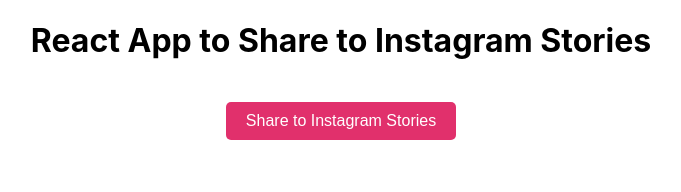
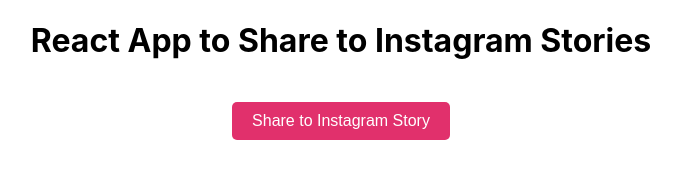
Before and after one commit to ChungTau/instagram-story-share, a React (Create React App) app: page / in a window 1280 px wide. Shown: the top 192 px of the page, without its empty margins (299-980 px from the left). Built offline with nearby package versions, Linux system fonts and the light colour scheme.

Commit message:
Update FacebookID

```diff
--- a/package.json
+++ b/package.json
@@ -2,7 +2,7 @@
   "name": "instagram-story-share",
   "version": "0.1.0",
   "private": true,
-  "homepage":"https://chungtau.github.io/instagram-story-share",
+  "homepage": "https://chungtau.github.io/instagram-story-share",
   "dependencies": {
     "@testing-library/jest-dom": "^5.17.0",
     "@testing-library/react": "^13.4.0",
@@ -55,5 +55,8 @@
       "last 1 firefox version",
       "last 1 safari version"
     ]
+  },
+  "devDependencies": {
+    "@types/facebook-js-sdk": "^3.3.9"
   }
 }
--- a/public/index.html
+++ b/public/index.html
@@ -23,24 +23,10 @@
     -->
     <title>React App</title>
   </head>
-  <script>
-    window.fbAsyncInit = function() {
-      FB.init({
-        appId      : '762957345592162', // Use your App ID from Facebook Developer Dashboard
-        xfbml      : true,
-        version    : 'v18.0' // Or whatever latest version is
-      });
-    };
+  <body>
+    <div id="fb-root"></div>
+    <script async defer crossorigin="anonymous" src="https://connect.facebook.net/en_US/sdk.js#xfbml=1&version=v11.0&appId=YOUR_APP_ID&autoLogAppEvents=1" nonce="YOUR_NONCE"></script>
 
-    (function(d, s, id){
-       var js, fjs = d.getElementsByTagName(s)[0];
-       if (d.getElementById(id)) {return;}
-       js = d.createElement(s); js.id = id;
-       js.src = "//connect.facebook.net/en_US/sdk.js";
-       fjs.parentNode.insertBefore(js, fjs);
-     }(document, 'script', 'facebook-jssdk'));
-  </script>
-  <body>
     <noscript>You need to enable JavaScript to run this app.</noscript>
     <div id="root"></div>
     <!--
--- a/src/App.tsx
+++ b/src/App.tsx
@@ -1,13 +1,14 @@
 import React from 'react';
 import logo from './logo.svg';
 import './App.css';
-import ShareToInstagram from './ShareToInstagram';
+import ShareToInstagram from './ShareToInstagramStory';
+import ShareToInstagramStory from './ShareToInstagramStory';
 
 function App() {
   return (
     <div className="App">
       <h1>React App to Share to Instagram Stories</h1>
-      <ShareToInstagram mediaUrl="https://us.123rf.com/450wm/joshuaraineyphotography/joshuaraineyphotography1602/joshuaraineyphotography160200323/52365945-la-photographie-mobile-a-gagn%C3%A9-du-terrain-au-cours-des-derni%C3%A8res-ann%C3%A9es-et-cette-image-d-un.jpg?ver=6" />
+      <ShareToInstagramStory/>
     </div>
   );
 }
--- a/src/ShareToInstagram.tsx
+++ /dev/null
@@ -1,34 +0,0 @@
-// ShareToInstagram.tsx
-
-import React from 'react';
-
-interface Props {
-  mediaUrl: string;  // URL to the image or video you want to share
-}
-
-const ShareToInstagram: React.FC<Props> = ({ mediaUrl }) => {
-
-  const handleShareClick = () => {
-    if (window.FB) {
-      window.FB.ui({
-        method: 'share_to_instagram_stories',
-        media_url: mediaUrl
-      }, function(response: any) {
-        // Handle the response or error here
-        if (response && !response.error_message) {
-          alert('Posted successfully');
-        } else {
-          alert('Error while posting.');
-        }
-      });
-    }
-  };
-
-  return (
-    <button onClick={handleShareClick}>
-      Share to Instagram Stories
-    </button>
-  );
-}
-
-export default ShareToInstagram;
--- /dev/null
+++ b/src/ShareToInstagramStory.tsx
@@ -0,0 +1,45 @@
+// ShareToInstagram.tsx
+
+import React from 'react';
+
+interface Props {
+  mediaUrl: string;  // URL to the image or video you want to share
+}
+
+const ShareToInstagramStory: React.FC = () => {
+  const handleShare = () => {
+    if (window.FB) {
+      window.FB.ui(
+        {
+          method: 'share_to_instagram_story',
+          display: 'popup',
+          hashtag: '#YourHashtag',
+          attribution_app_id: '762957345592162',
+          media: [
+            {
+              type: 'photo',
+              url: 'https://img.edh.tw/201702/33276002612_3dcbd03285_b.jpg',
+            },
+          ],
+        },
+        function(response: any) {
+          if (response && !response.error_message) {
+            alert('Posted successfully.');
+          } else {
+            alert('Error while posting.');
+          }
+        }
+      );
+    } else {
+      alert('Facebook SDK not initialized.');
+    }
+  };
+
+  return (
+    <button onClick={handleShare}>
+      Share to Instagram Story
+    </button>
+  );
+};
+
+export default ShareToInstagramStory;
```
Also changed, not shown: 1 other file (tests, documents, lock files or other folders).
